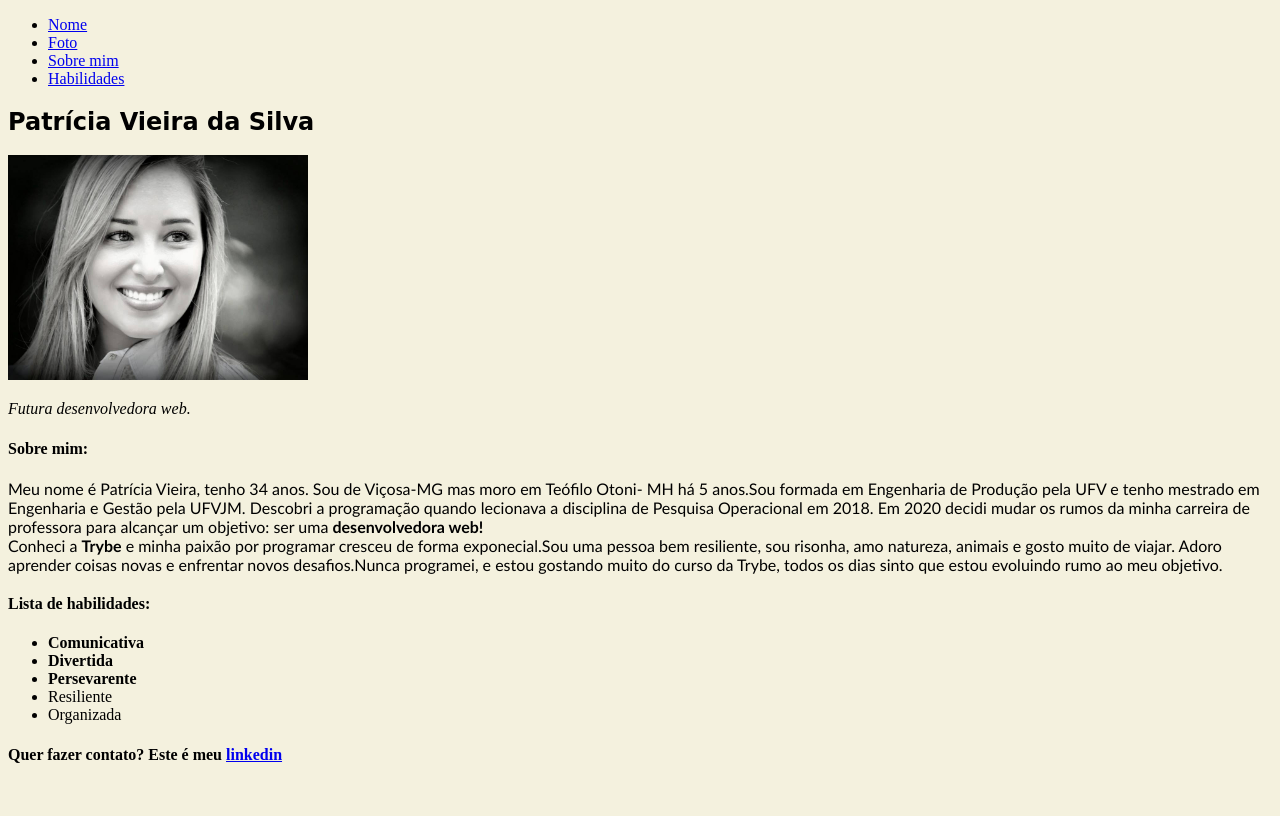
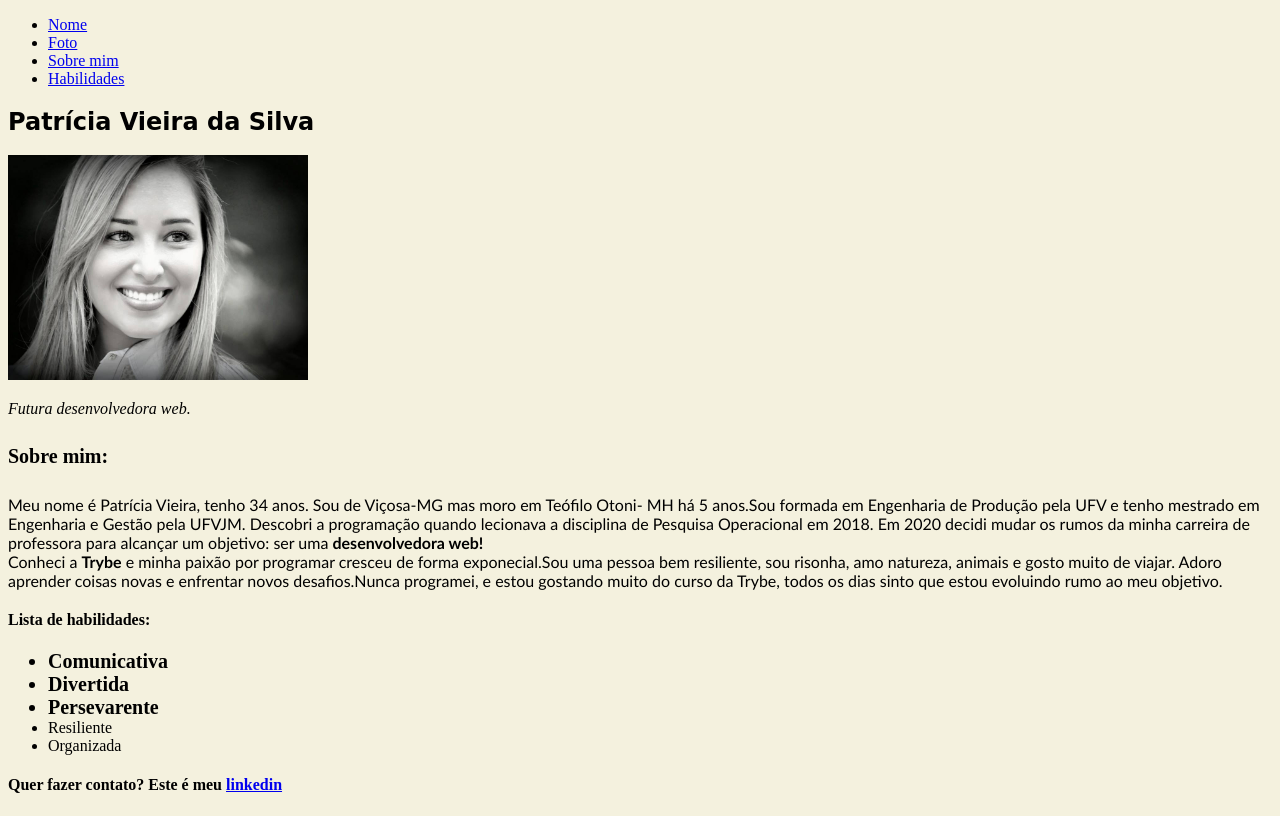
Before and after one commit to patriciavsilva/patriciavsilva.github.io, a plain HTML site: page index.html in a window 1280 px wide. Shown: the part 105-921 px from the top of the page. Before the commit the page ends 890 px from the top, so only its background shows below. Drawn offline with Linux system fonts and the light colour scheme.

Commit message:
atualizaçao do portfolio

```diff
--- a/index.html
+++ b/index.html
@@ -14,6 +14,10 @@
     body {
       background-color: #f4f1de;
     }
+    .font-size {
+      font-size: 20px;
+    }
+
   </style>
   <body>
     <h1>Portfólio Web</h1>
@@ -27,13 +31,13 @@
     <h2 id="Nome">Patrícia Vieira da Silva </h2>
     <img id="Foto" src= "patricia.jpg" width="300px">
 <p><em> Futura desenvolvedora web. </em></p>
-<h4><strong> Sobre mim: </strong></h4>
+<h4 class="font-size"><strong> Sobre mim: </strong></h4>
 <p id="sobre-mim" class="font-dif">Meu nome é Patrícia Vieira, tenho 34 anos. Sou de Viçosa-MG mas moro em Teófilo Otoni- MH há 5 anos.Sou formada em Engenharia de Produção pela UFV e tenho mestrado em Engenharia e Gestão pela UFVJM. Descobri a programação quando lecionava a disciplina de Pesquisa Operacional em 2018. Em 2020 decidi mudar os rumos da minha carreira de professora para alcançar um objetivo: ser uma <strong>desenvolvedora web!</strong><br> Conheci a <strong>Trybe</strong> e minha paixão por programar cresceu de forma exponecial.Sou uma pessoa bem resiliente, sou risonha, amo natureza, animais e gosto muito de viajar. Adoro aprender coisas novas e enfrentar novos desafios.Nunca programei, e estou gostando muito do curso da Trybe, todos os dias sinto que estou evoluindo rumo ao meu objetivo.  </p>
 <h4 id="Habilidades">Lista de habilidades: </h4>
 <ul>
-<li> <strong>Comunicativa</strong></li>
-<li> <strong>Divertida</strong></li>
-<li> <strong>Persevarente</strong></li>
+<li class="font-size"> <strong>Comunicativa</strong></li>
+<li class="font-size"> <strong>Divertida</strong></li>
+<li class="font-size"> <strong>Persevarente</strong></li>
 <li>Resiliente</li>
 <li>Organizada</li>
 </ul>
```
